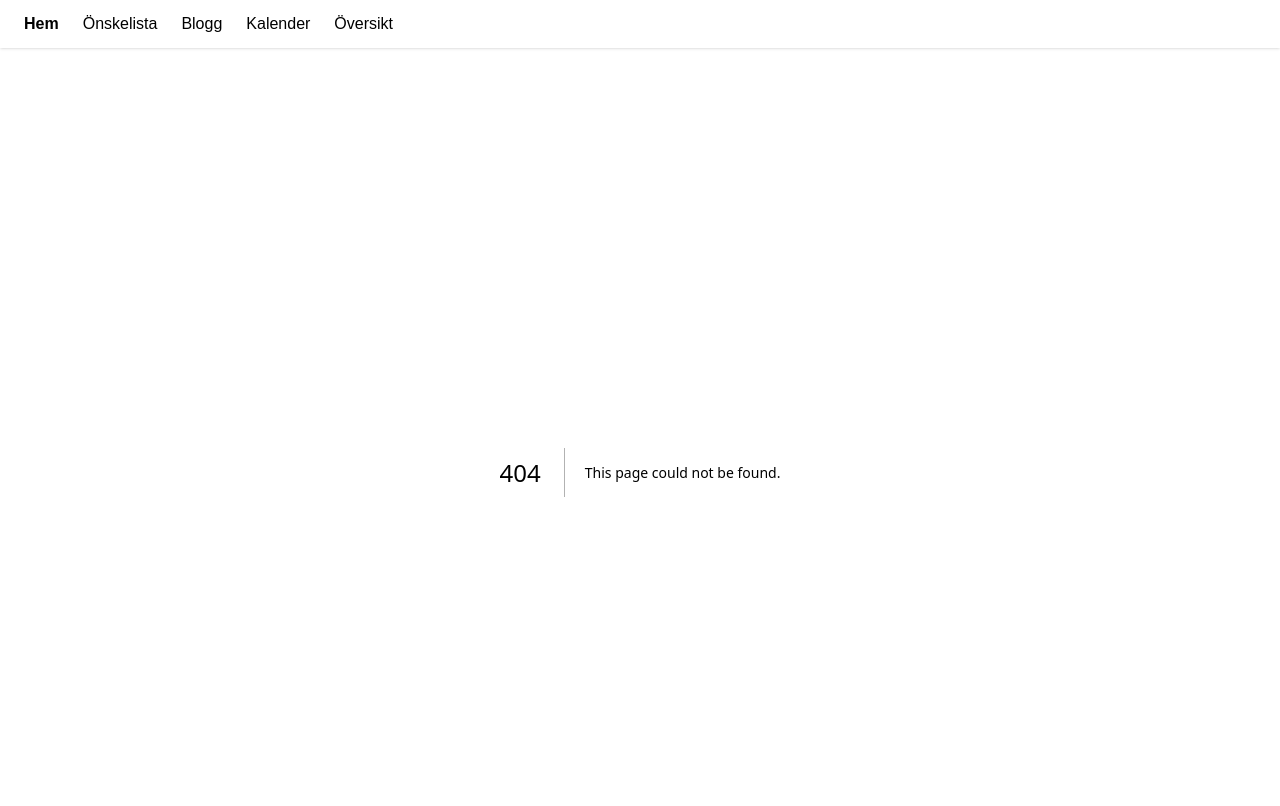
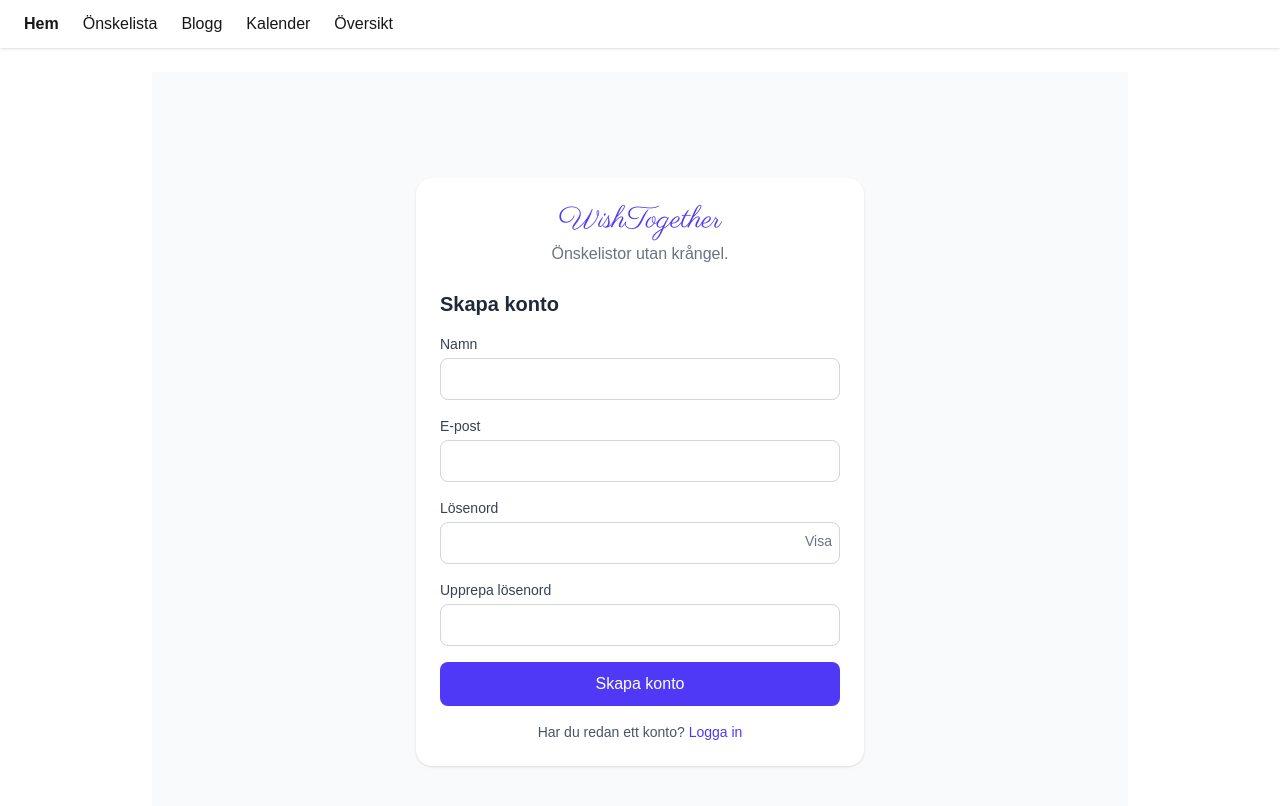
Before and after one commit to figge94/ny-wishlist, a Next.js app: page /signup in a window 1280 px wide. Before the commit this address had no page. Shown: the top 806 px of the page. Built offline with nearby package versions, Linux system fonts and the light colour scheme.

Commit message:
la till signup och login-sidor

```diff
--- /dev/null
+++ b/src/app/(auth)/login/page.tsx
@@ -0,0 +1,93 @@
+// app/(auth)/login/page.tsx
+"use client";
+import { useState } from "react";
+import Link from "next/link";
+import { Parisienne } from "next/font/google";
+
+const parisienne = Parisienne({ subsets: ["latin"], weight: "400" });
+
+export default function LoginPage() {
+  const [showPw, setShowPw] = useState(false);
+  const [loading, setLoading] = useState(false);
+  const [error, setError] = useState<string | null>(null);
+
+  async function onSubmit(e: React.FormEvent<HTMLFormElement>) {
+    e.preventDefault();
+    setError(null);
+    const form = e.currentTarget;
+    const data = Object.fromEntries(new FormData(form).entries()) as {
+      email: string; password: string; remember?: string;
+    };
+
+    try {
+      setLoading(true);
+      // TODO: Byt till ditt riktiga endpoint
+      // const res = await fetch("/api/login", { method:"POST", body: JSON.stringify(data) });
+      // if (!res.ok) throw new Error("Fel e-post eller lösenord");
+      alert("Skulle logga in här ✅");
+      // router.push("/dashboard");
+    } catch (err: any) {
+      setError(err.message ?? "Kunde inte logga in.");
+    } finally {
+      setLoading(false);
+    }
+  }
+
+  return (
+    <main className="min-h-screen grid place-items-center bg-gray-50 px-4 py-12">
+      <div className="w-full max-w-md bg-white rounded-2xl shadow p-6">
+        <h1 className={`text-3xl text-indigo-600 text-center ${parisienne.className}`}>WishTogether</h1>
+        <p className="text-center text-gray-500 mt-1">Önskelistor utan krångel.</p>
+
+        <h2 className="mt-6 text-xl font-semibold text-gray-800">Logga in</h2>
+
+        <form onSubmit={onSubmit} className="mt-4 space-y-4">
+          <div>
+            <label htmlFor="email" className="block text-sm text-gray-700">E-post</label>
+            <input id="email" name="email" type="email" required
+              className="mt-1 w-full rounded-lg border border-gray-300 px-3 py-2 focus:outline-none focus:ring-2 focus:ring-indigo-500" />
+          </div>
+
+          <div>
+            <label htmlFor="password" className="block text-sm text-gray-700">Lösenord</label>
+            <div className="relative">
+              <input
+                id="password" name="password" required
+                type={showPw ? "text" : "password"}
+                className="mt-1 w-full rounded-lg border border-gray-300 px-3 py-2 pr-12 focus:outline-none focus:ring-2 focus:ring-indigo-500"
+              />
+              <button
+                type="button"
+                onClick={() => setShowPw(s => !s)}
+                className="absolute inset-y-0 right-2 my-auto text-sm text-gray-500 hover:text-gray-700"
+                aria-label={showPw ? "Dölj lösenord" : "Visa lösenord"}>
+                {showPw ? "Dölj" : "Visa"}
+              </button>
+            </div>
+          </div>
+
+          <div className="flex items-center justify-between">
+            <label className="inline-flex items-center gap-2 text-sm text-gray-600">
+              <input type="checkbox" name="remember" className="rounded border-gray-300" />
+              Kom ihåg mig
+            </label>
+            <Link href="/forgot" className="text-sm text-indigo-600 hover:underline">Glömt lösenord?</Link>
+          </div>
+
+          {error && <p className="text-sm text-red-600">{error}</p>}
+
+          <button
+            disabled={loading}
+            className="w-full rounded-lg bg-indigo-600 text-white py-2.5 font-medium hover:bg-indigo-700 disabled:opacity-60">
+            {loading ? "Loggar in…" : "Logga in"}
+          </button>
+
+          <p className="text-sm text-gray-600 text-center">
+            Ny här?{" "}
+            <Link href="/signup" className="text-indigo-600 hover:underline">Skapa konto</Link>
+          </p>
+        </form>
+      </div>
+    </main>
+  );
+}
--- /dev/null
+++ b/src/app/(auth)/signup/page.tsx
@@ -0,0 +1,101 @@
+// app/(auth)/signup/page.tsx
+"use client";
+import { useState } from "react";
+import Link from "next/link";
+import { Parisienne } from "next/font/google";
+
+const parisienne = Parisienne({ subsets: ["latin"], weight: "400" });
+
+export default function SignUpPage() {
+  const [showPw, setShowPw] = useState(false);
+  const [loading, setLoading] = useState(false);
+  const [error, setError] = useState<string | null>(null);
+
+  async function onSubmit(e: React.FormEvent<HTMLFormElement>) {
+    e.preventDefault();
+    setError(null);
+    const form = e.currentTarget;
+    const data = Object.fromEntries(new FormData(form).entries()) as {
+      name: string; email: string; password: string; confirm: string;
+    };
+
+    if (data.password.length < 8) return setError("Lösenord måste vara minst 8 tecken.");
+    if (data.password !== data.confirm) return setError("Lösenorden matchar inte.");
+
+    try {
+      setLoading(true);
+      // TODO: Byt till ditt API-endpoint
+      // const res = await fetch("/api/signup", { method:"POST", body: JSON.stringify(data) });
+      // if (!res.ok) throw new Error("Kunde inte skapa konto");
+      // Router push etc.
+      alert("Skulle registrera användare här ✅");
+      form.reset();
+    } catch (err: any) {
+      setError(err.message ?? "Ett fel uppstod.");
+    } finally {
+      setLoading(false);
+    }
+  }
+
+  return (
+    <main className="min-h-screen grid place-items-center bg-gray-50 px-4 py-12">
+      <div className="w-full max-w-md bg-white rounded-2xl shadow p-6">
+        <h1 className={`text-3xl text-indigo-600 text-center ${parisienne.className}`}>WishTogether</h1>
+        <p className="text-center text-gray-500 mt-1">Önskelistor utan krångel.</p>
+
+        <h2 className="mt-6 text-xl font-semibold text-gray-800">Skapa konto</h2>
+
+        <form onSubmit={onSubmit} className="mt-4 space-y-4">
+          <div>
+            <label htmlFor="name" className="block text-sm text-gray-700">Namn</label>
+            <input id="name" name="name" type="text" required
+              className="mt-1 w-full rounded-lg border border-gray-300 px-3 py-2 focus:outline-none focus:ring-2 focus:ring-indigo-500" />
+          </div>
+
+          <div>
+            <label htmlFor="email" className="block text-sm text-gray-700">E-post</label>
+            <input id="email" name="email" type="email" required
+              className="mt-1 w-full rounded-lg border border-gray-300 px-3 py-2 focus:outline-none focus:ring-2 focus:ring-indigo-500" />
+          </div>
+
+          <div>
+            <label htmlFor="password" className="block text-sm text-gray-700">Lösenord</label>
+            <div className="relative">
+              <input
+                id="password" name="password" required
+                type={showPw ? "text" : "password"}
+                minLength={8}
+                className="mt-1 w-full rounded-lg border border-gray-300 px-3 py-2 pr-10 focus:outline-none focus:ring-2 focus:ring-indigo-500"
+              />
+              <button type="button"
+                onClick={() => setShowPw(s => !s)}
+                className="absolute inset-y-0 right-2 my-auto text-sm text-gray-500 hover:text-gray-700"
+                aria-label={showPw ? "Dölj lösenord" : "Visa lösenord"}>
+                {showPw ? "Dölj" : "Visa"}
+              </button>
+            </div>
+          </div>
+
+          <div>
+            <label htmlFor="confirm" className="block text-sm text-gray-700">Upprepa lösenord</label>
+            <input id="confirm" name="confirm" required type={showPw ? "text" : "password"} minLength={8}
+              className="mt-1 w-full rounded-lg border border-gray-300 px-3 py-2 focus:outline-none focus:ring-2 focus:ring-indigo-500" />
+          </div>
+
+          {error && <p className="text-sm text-red-600">{error}</p>}
+
+          <button
+            disabled={loading}
+            className="w-full rounded-lg bg-indigo-600 text-white py-2.5 font-medium hover:bg-indigo-700 disabled:opacity-60">
+            {loading ? "Skapar konto…" : "Skapa konto"}
+          </button>
+
+          <p className="text-sm text-gray-600 text-center">
+            Har du redan ett konto?{" "}
+            <Link href="/login" className="text-indigo-600 hover:underline">Logga in</Link>
+          </p>
+        </form>
+      </div>
+    </main>
+  );
+}
```
